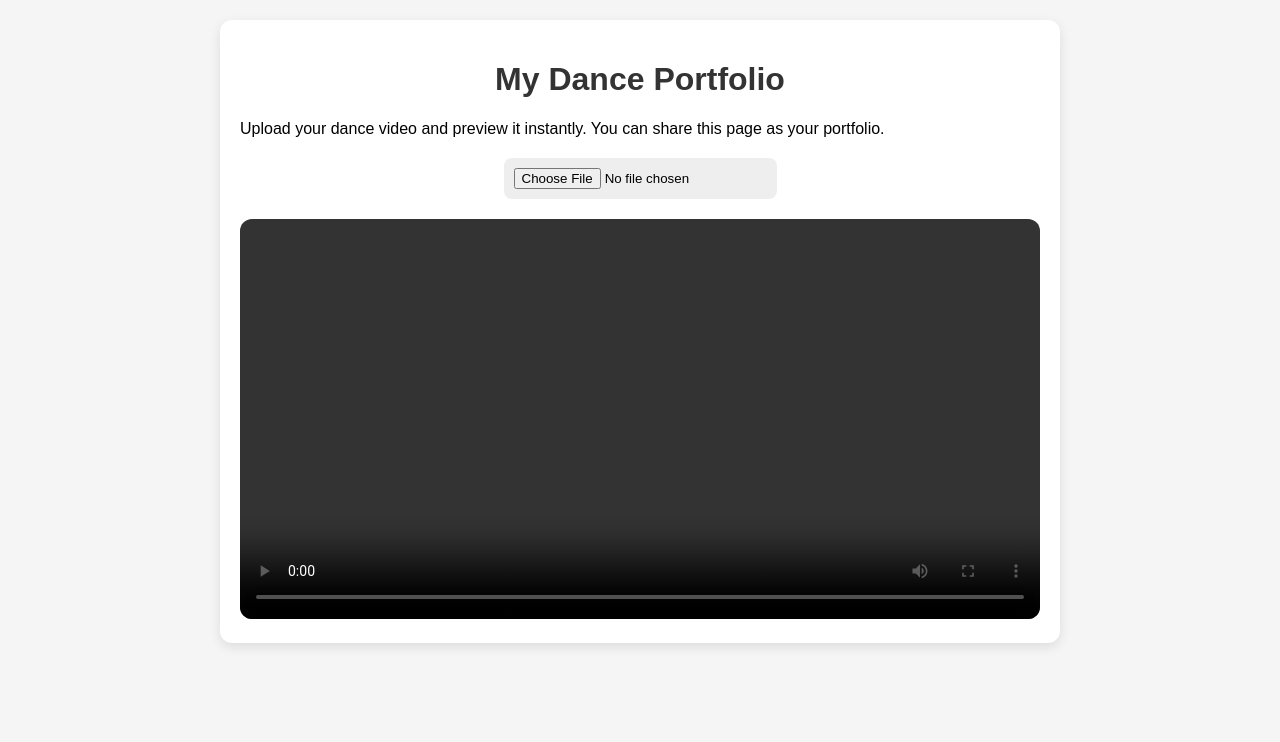
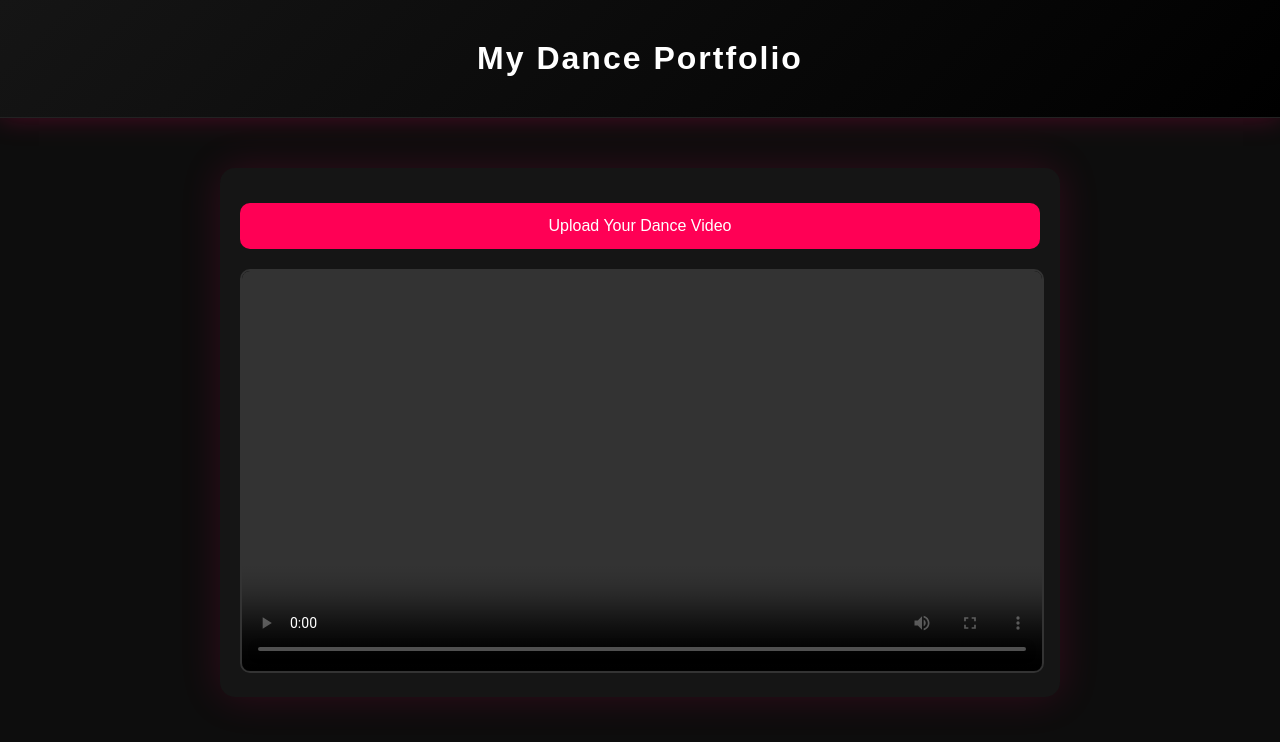
Before and after one commit to kM0987/DanceWithMe, a plain HTML site: page index.html in a window 1280 px wide. Drawn offline with Linux system fonts and the light colour scheme.

Commit message:
index.html

```diff
--- a/index.html
+++ b/index.html
@@ -3,64 +3,100 @@
 <head>
     <meta charset="UTF-8" />
     <meta name="viewport" content="width=device-width, initial-scale=1.0" />
-  <title>My Dance Portfolio</title>
+    <title>Dance Portfolio</title>
+
     <style>
         body {
-      font-family: Arial, sans-serif;
             margin: 0;
-      background: #f5f5f5;
-      padding: 20px;
+            padding: 0;
+            background: #0d0d0d;
+            color: white;
+            font-family: 'Arial', sans-serif;
         }
+
+        header {
+            text-align: center;
+            padding: 40px 20px;
+            font-size: 32px;
+            letter-spacing: 2px;
+            font-weight: 600;
+            background: linear-gradient(135deg, #151515, #000);
+            border-bottom: 1px solid #222;
+            box-shadow: 0 0 25px rgba(255, 0, 100, 0.25);
+        }
+
         .container {
             max-width: 800px;
-      margin: auto;
-      background: #fff;
+            margin: 50px auto;
             padding: 20px;
-      border-radius: 12px;
-      box-shadow: 0 4px 12px rgba(0,0,0,0.1);
+            background: #151515;
+            border-radius: 15px;
+            box-shadow: 0 0 40px rgba(255, 0, 100, 0.15);
         }
-    h1 {
-      text-align: center;
-      color: #333;
-    }
-    .upload-section {
-      margin-top: 20px;
-      text-align: center;
-    }
-    input[type="file"] {
-      padding: 10px;
-      border-radius: 8px;
-      background: #eee;
-      border: none;
-    }
-    video {
+
+        #videoPreview {
             width: 100%;
             margin-top: 20px;
-      border-radius: 12px;
+            border-radius: 10px;
+            border: 2px solid #333;
+            background: #000;
+        }
+
+        .upload-btn {
+            display: block;
+            width: 100%;
+            padding: 14px 20px;
+            margin-top: 15px;
+            border-radius: 10px;
+            border: none;
+            background: #ff0055;
+            color: #fff;
+            font-size: 16px;
+            cursor: pointer;
+            transition: 0.3s ease;
+        }
+
+        .upload-btn:hover {
+            background: #ff3377;
+        }
+
+        .file-input {
+            display: none;
         }
     </style>
 </head>
+
 <body>
+
+<header>
+    My Dance Portfolio
+</header>
+
 <div class="container">
-    <h1>My Dance Portfolio</h1>
-    <p>Upload your dance video and preview it instantly. You can share this page as your portfolio.</p>
 
-    <div class="upload-section">
-      <input type="file" id="videoInput" accept="video/*" />
+    <button class="upload-btn" onclick="document.getElementById('videoUpload').click();">
+        Upload Your Dance Video
+    </button>
+
+    <input type="file" class="file-input" id="videoUpload" accept="video/*">
+
     <video id="videoPreview" controls></video>
-    </div>
+
 </div>
 
 <script>
-    const videoInput = document.getElementById("videoInput");
+    const videoUpload = document.getElementById("videoUpload");
     const videoPreview = document.getElementById("videoPreview");
 
-    videoInput.addEventListener("change", function() {
+    videoUpload.addEventListener("change", function () {
         const file = this.files[0];
         if (file) {
-        videoPreview.src = URL.createObjectURL(file);
+            const videoURL = URL.createObjectURL(file);
+            videoPreview.src = videoURL;
+            videoPreview.style.display = "block";
         }
     });
 </script>
+
 </body>
 </html>
```
Lines whose indentation alone changed are shown as unchanged.
